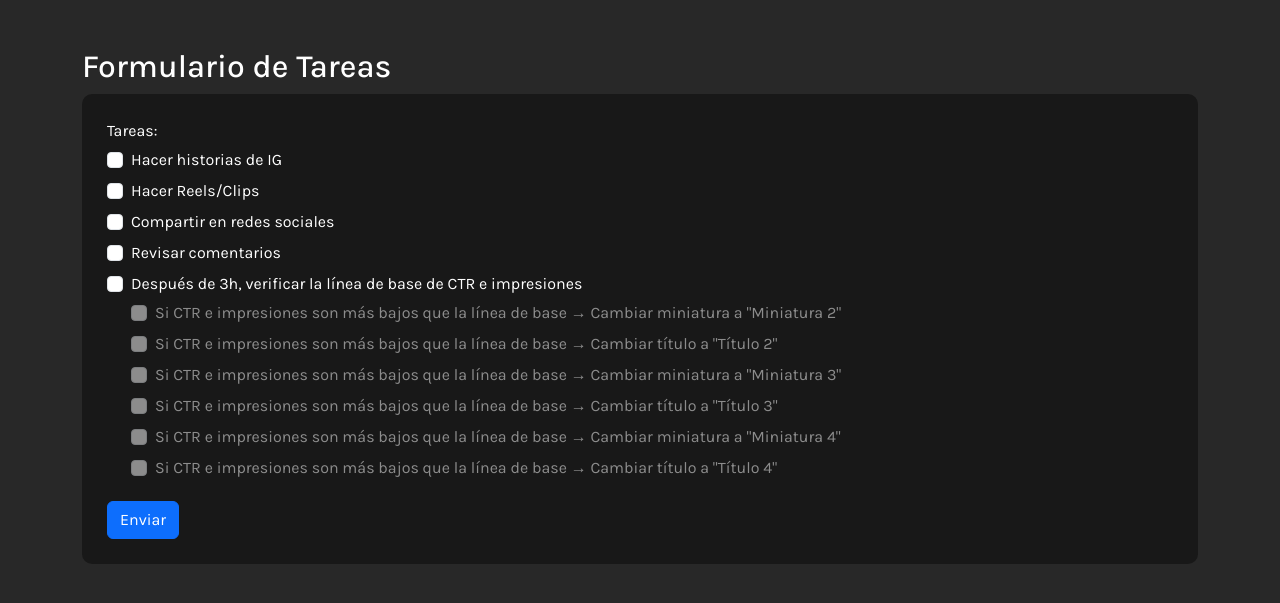
After one commit to fregonaespanola/vidmentor, a PHP site: page /formulario_checkboxes.php in a window 1280 px wide. The commit adds this page. Shown: the top 603 px of the page. Run offline with PHP 8.4, Linux system fonts and the light colour scheme.

Commit message:
added checkbox form

```diff
--- a/public/css/styles.css
+++ b/public/css/styles.css
@@ -147,13 +147,13 @@ body {
   color: white;
 }
 
-.formulario-video{
+.formulario-video, .formulario-tareas{
   border-radius: 10px;
   padding: 25px;
   background-color: #181818;
 }
 
-.formulario-video label{
+.formulario-video label, .formulario-tareas label{
   color: white;
 }
 
@@ -192,3 +192,32 @@ body {
 .formulario-video input::placeholder, .formulario-video textarea::placeholder {
   color: #999; /* Color del texto del placeholder */
 }
+
+#thumbnails {
+  display: flex;
+  justify-content: space-evenly; /* Separación uniforme */
+  flex-wrap: wrap;
+  gap: 10px; /* Espacio entre las miniaturas */
+}
+/* Estilo para los contenedores de miniaturas */
+.thumbnail-container {
+  flex: 1; /* Los contenedores ocupan el mismo ancho */
+  max-width: 200px; /* Ancho máximo de cada miniatura */
+  text-align: center; /* Centra el contenido */
+}
+/* Estilo para los radio buttons */
+.radio-button {
+  display: block; /* Colocar los radio buttons en una línea */
+}
+
+.titulo-formulario-tareas{
+  color: #fff;
+}
+
+.formulario-tareas label{
+  margin-bottom: 5px;
+}
+
+.form-check-input:checked {
+  background-color: #F24B4B;
+}
--- /dev/null
+++ b/public/formulario_checkboxes.php
@@ -0,0 +1,116 @@
+<!DOCTYPE html>
+<html lang="es">
+<head>
+    <meta charset="UTF-8">
+    <title>Formulario de Tareas</title>
+    <link rel="icon" type="image/x-icon" href="/assets/favicon.ico">
+    <link href="https://cdn.jsdelivr.net/npm/bootstrap@5.3.3/dist/css/bootstrap.min.css" rel="stylesheet" integrity="sha384-QWTKZyjpPEjISv5WaRU9OFeRpok6YctnYmDr5pNlyT2bRjXh0JMhjY6hW+ALEwIH" crossorigin="anonymous">
+    <link rel="stylesheet" href="css/styles.css">
+</head>
+<body>
+  <div class="container mt-5">
+    <h2 class="titulo-formulario-tareas">Formulario de Tareas</h2>
+    <form class="formulario-tareas">
+      <div class="form-group">
+        <label for="tareas">Tareas:</label>
+        <div class="form-check">
+          <input class="form-check-input" type="checkbox" id="igStories" value="igStories">
+          <label class="form-check-label" for="igStories">
+            Hacer historias de IG
+          </label>
+        </div>
+        <div class="form-check">
+          <input class="form-check-input" type="checkbox" id="reelClips" value="reelClips">
+          <label class="form-check-label" for="reelClips">
+            Hacer Reels/Clips
+          </label>
+        </div>
+        <div class="form-check">
+          <input class="form-check-input" type="checkbox" id="shareSocialMedia" value="shareSocialMedia">
+          <label class="form-check-label" for="shareSocialMedia">
+            Compartir en redes sociales
+          </label>
+        </div>
+        <div class="form-check">
+          <input class="form-check-input" type="checkbox" id="checkComments" value="checkComments">
+          <label class="form-check-label" for="checkComments">
+            Revisar comentarios
+          </label>
+        </div>
+        <div class="form-check">
+          <input class="form-check-input" type="checkbox" id="checkCTR" value="checkCTR">
+          <label class="form-check-label" for="checkCTR">
+            Después de 3h, verificar la línea de base de CTR e impresiones
+          </label>
+          <ul class="list-unstyled">
+            <li>
+              <div class="form-check">
+                <input class="form-check-input" type="checkbox" id="changeThumbnail2" value="changeThumbnail2">
+                <label class="form-check-label" for="changeThumbnail2">
+                  Si CTR e impresiones son más bajos que la línea de base → Cambiar miniatura a "Miniatura 2"
+                </label>
+              </div>
+              <ul class="list-unstyled">
+                <li>
+                  <div class="form-check">
+                    <input class="form-check-input" type="checkbox" id="changeTitle2" value="changeTitle2">
+                    <label class="form-check-label" for="changeTitle2">
+                      Si CTR e impresiones son más bajos que la línea de base → Cambiar título a "Título 2"
+                    </label>
+                  </div>
+                  <ul class="list-unstyled">
+                    <li>
+                      <div class="form-check">
+                        <input class="form-check-input" type="checkbox" id="changeThumbnail3" value="changeThumbnail3">
+                        <label class="form-check-label" for="changeThumbnail3">
+                          Si CTR e impresiones son más bajos que la línea de base → Cambiar miniatura a "Miniatura 3"
+                        </label>
+                      </div>
+                      <ul class="list-unstyled">
+                        <li>
+                          <div class="form-check">
+                            <input class="form-check-input" type="checkbox" id="changeTitle3" value="changeTitle3">
+                            <label class="form-check-label" for="changeTitle3">
+                              Si CTR e impresiones son más bajos que la línea de base → Cambiar título a "Título 3"
+                            </label>
+                          </div>
+                          <ul class="list-unstyled">
+                            <li>
+                              <div class="form-check">
+                                <input class="form-check-input" type="checkbox" id="changeThumbnail4" value="changeThumbnail4">
+                                <label class="form-check-label" for="changeThumbnail4">
+                                  Si CTR e impresiones son más bajos que la línea de base → Cambiar miniatura a "Miniatura 4"
+                                </label>
+                              </div>
+                              <ul class="list-unstyled">
+                                <li>
+                                  <div class="form-check">
+                                    <input class="form-check-input" type="checkbox" id="changeTitle4" value="changeTitle4">
+                                    <label class="form-check-label" for="changeTitle4">
+                                      Si CTR e impresiones son más bajos que la línea de base → Cambiar título a "Título 4"
+                                    </label>
+                                  </div>
+                                </li>
+                              </ul>
+                            </li>
+                          </ul>
+                        </li>
+                      </ul>
+                    </li>
+                  </ul>
+                </li>
+              </ul>
+            </li>
+          </ul>
+        </div>
+      </div>
+      <button type="submit" class="btn btn-primary">Enviar</button>
+    </form>
+  </div>
+
+<!-- Bootstrap JS -->
+<script src="https://cdn.jsdelivr.net/npm/bootstrap@5.3.3/dist/js/bootstrap.bundle.min.js" integrity="sha384-YvpcrYf0tY3lHB60NNkmXc5s9fDVZLESaAA55NDzOxhy9GkcIdslK1eN7N6jIeHz" crossorigin="anonymous"></script>
+<script src="https://ajax.googleapis.com/ajax/libs/jquery/3.6.0/jquery.min.js"></script>
+<script src="js/form_checkbox.js"></script>
+</body>
+</html>
--- /dev/null
+++ b/public/js/form_checkbox.js
@@ -0,0 +1,57 @@
+$(document).ready(function() {
+    // Función para habilitar o deshabilitar los checkboxes secundarios en función del estado del checkbox principal
+    function toggleSubElements() {
+        var isChecked = $('#checkCTR').is(':checked');
+        $('#changeThumbnail2, #changeTitle2, #changeThumbnail3, #changeTitle3, #changeThumbnail4, #changeTitle4').prop('disabled', !isChecked);
+        if (!isChecked) {
+            $('#changeThumbnail2, #changeThumbnail3, #changeThumbnail4').prop('checked', false);
+            $('#changeTitle2, #changeTitle3, #changeTitle4').prop('checked', false);
+            $('.form-check-label').css('text-decoration', 'none');
+        }
+    }
+
+    // Llamar a la función al cargar la página
+    toggleSubElements();
+
+    // Llamar a la función cuando cambie el estado del checkbox principal
+    $('#checkCTR').change(function() {
+        toggleSubElements();
+        disableNextCheckboxes();
+    });
+
+    // Función para tachar o destachar el texto según el estado del checkbox
+    function tacharTexto(checkbox) {
+        var label = checkbox.siblings('.form-check-label');
+        if (checkbox.prop('checked')) {
+            label.css('text-decoration', 'line-through');
+        } else {
+            label.css('text-decoration', 'none');
+        }
+    }
+
+    // Agregar evento change a los checkboxes para tachar o destachar el texto
+    $('.form-check-input').change(function() {
+        tacharTexto($(this));
+        disableNextCheckboxes();
+    });
+
+    // Función para deshabilitar los checkboxes secundarios si el checkbox anterior no está marcado
+    function disableNextCheckboxes() {
+        var isChecked = $('#checkCTR').is(':checked');
+        var previousChecked = isChecked;
+        var checkboxes = [$('#changeThumbnail2'), $('#changeTitle2'), $('#changeThumbnail3'), $('#changeTitle3'), $('#changeThumbnail4'), $('#changeTitle4')];
+        checkboxes.forEach(function(checkbox, index) {
+            if (index > 0 && !previousChecked) {
+                checkbox.prop('disabled', true);
+                checkbox.prop('checked', false);
+                checkbox.siblings('.form-check-label').css('text-decoration', 'none');
+            } else {
+                checkbox.prop('disabled', !isChecked);
+            }
+            previousChecked = checkbox.prop('checked');
+        });
+    }
+
+    // Deshabilitar los checkboxes secundarios al cargar la página
+    disableNextCheckboxes();
+});
```
Also changed, not shown: public/formulario.php (+2 -7 lines), public/js/form_script.js (+49 -0 lines).
